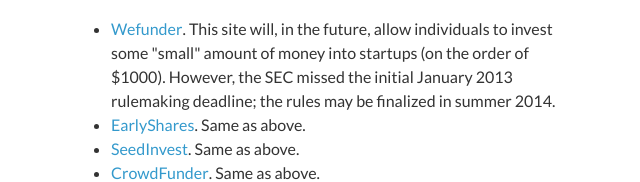
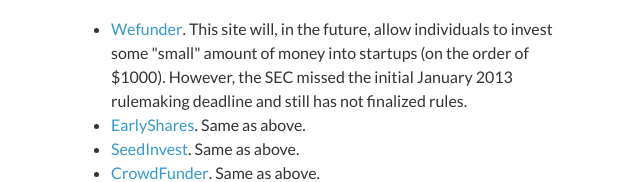
Before and after one commit to jfinkels/socialinvesting, a plain HTML site: page index.html in a window 1280 px wide. Shown: the part 4273-4455 px from the top of the page, 499-1139 px from the left. Drawn offline with Linux system fonts and the light colour scheme.

Commit message:
Updates failures of SEC to finalize rules.

```diff
--- a/index.html
+++ b/index.html
@@ -208,10 +208,8 @@
 
 <ul>
 <li>
-<a href="https://www.wefunder.com">Wefunder</a>. This site will, in the future, allow
-individuals to invest some "small" amount of money into startups (on the
-order of $1000). However, the SEC missed the initial January 2013 rulemaking deadline; the rules may be
-finalized in summer 2014.</li>
+<a href="https://www.wefunder.com">Wefunder</a>. This site will, in the future, allow individuals to invest some "small" amount of money into startups (on the
+order of $1000). However, the SEC missed the initial January 2013 rulemaking deadline and still has not finalized rules.</li>
 <li><a href="http://www.earlyshares.com/">EarlyShares</a>. Same as above.</li>
 <li><a href="https://www.seedinvest.com/">SeedInvest</a>. Same as above.</li>
 <li><a href="http://www.crowdfunder.com/">CrowdFunder</a>. Same as above.</li>
```
